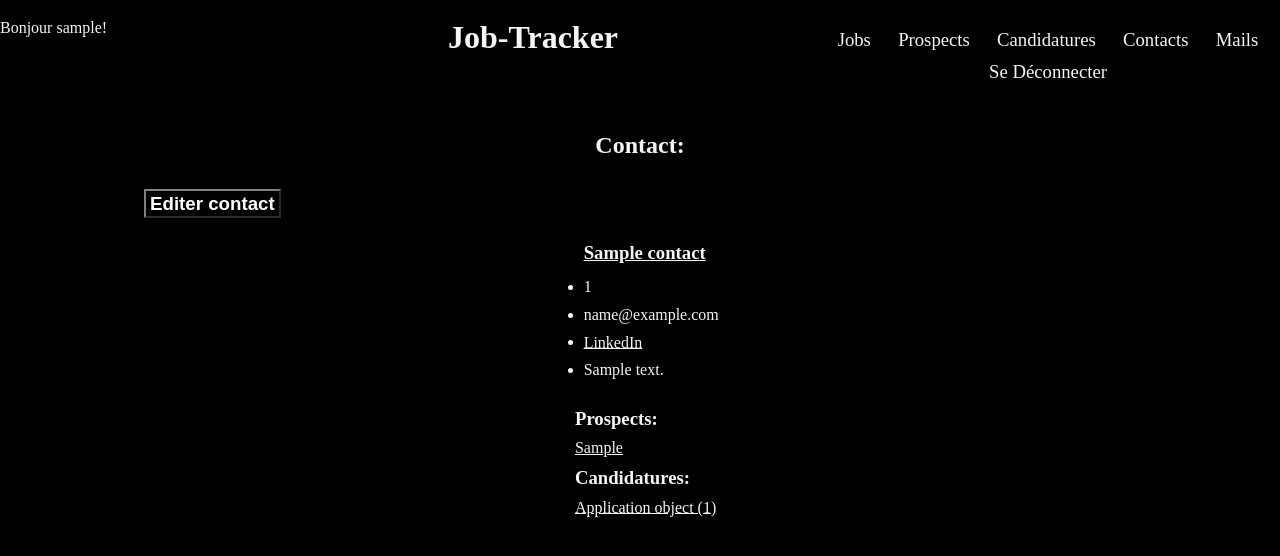
After one commit to XDevant/job_tracker, a Django app: page /jobs/contacts/1/ in a window 1280 px wide. The commit adds this page. Shown: the top 556 px of the page. Run offline with Django 4.2, Linux system fonts and the light colour scheme; a user stored in the database is signed in; tables that the repository leaves empty hold one stand-in row (values such as "Sample post").

Commit message:
nav almost ok between items need to user mail details links in application detail need update mails

```diff
--- a/jobtracker/jobtable/models.py
+++ b/jobtracker/jobtable/models.py
@@ -101,7 +101,7 @@ class Application(models.Model):
         Pole_Emploi = 'Pôle emploi'
         Apec = 'Apec'
         Other = 'Autre'
-        Unknown = 'Inconnue'
+        Unknown = 'Spontanée'
 
     user = models.ForeignKey(
                              to=settings.AUTH_USER_MODEL,
@@ -117,11 +117,9 @@ class Application(models.Model):
     type = models.CharField(max_length=18, default=Type.FULL_CDI, choices=Type.choices)
     source = models.CharField(max_length=16, choices=Source.choices, default=Source.Unknown)
     source_url = models.URLField(max_length=128, null=True)
-    date_first_sent = models.DateField(default=None, null=True)
-    number_sent = models.IntegerField(default=0)
-    date_last_sent = models.DateField(default=None, null=True)
     date_interview = models.DateField(default=None, null=True)
-    comments = models.TextField(max_length=300, null=True)
+    comments = models.TextField(max_length=500, default=None, null=True)
+    notes = models.TextField(max_length=500, default=None, null=True)
     result = models.CharField(choices=Result.choices, max_length=16)
     date_created = models.DateField(auto_now_add=True)
     date_updated = models.DateField(default=None, null=True)
--- a/jobtracker/jobtable/templates/jobtable/application_detail.html
+++ b/jobtracker/jobtable/templates/jobtable/application_detail.html
@@ -12,7 +12,7 @@
     </div>
     <div class="detail">
         {% include 'jobtable/partials/mail_list.html' with object_list=mail_list %}
-        <p><a href="{% url 'mail-create' application.id %}">Contacter</a></p>
+        <p><a href="{% url 'exchange-create' application.id %}">Contacter</a></p>
     </div>
 </article>
 {% endblock content %}
--- a/jobtracker/jobtable/templates/jobtable/application_list.html
+++ b/jobtracker/jobtable/templates/jobtable/application_list.html
@@ -1,7 +1,7 @@
 {% extends 'base.html' %}
 {% block content %}
 <article>
-    <h2>Candidature en cours:</h2>
+    <h2>Candidatures en cours:</h2>
     <div class="header">
         <p><a href="{% url 'application-create' %}">Nouvelle candidature</a></p>
     </div>
--- /dev/null
+++ b/jobtracker/jobtable/templates/jobtable/contact_detail.html
@@ -0,0 +1,26 @@
+{% extends 'base.html' %}
+{% block content %}
+<article class="flux">
+    <h2>Contact:</h2>
+    <div class="header">
+        <p><a href="{% url 'contact-update' contact.id %}">Editer contact</a></p>
+    </div>
+    <div class="detail">
+        {% include 'jobtable/partials/contact.html' with contact=contact %}
+    </div>
+    <div class="links">
+        {% if prospect_list %}
+        <h3>Prospects:</h3>
+        {% for prospect in prospect_list %}
+        <p><a href="{% url 'prospect-detail' prospect.id %}">{{ prospect }}</a></p>
+        {% endfor %}
+        {% endif %}
+        {% if application_list %}
+        <h3>Candidatures:</h3>
+        {% for application in application_list %}
+        <p><a href="{% url 'application-detail' application.id %}">{{ application }}</a></p>
+        {% endfor %}
+        {% endif %}
+    </div>
+</article>
+{% endblock content %}
--- a/jobtracker/jobtable/templates/jobtable/partials/contact.html
+++ b/jobtracker/jobtable/templates/jobtable/partials/contact.html
@@ -1,10 +1,9 @@
 <div class="contacts">
-    <h3>Contacts</h3>
+    <h3><a href="{% url 'contact-detail' contact.id %}">{{ contact.name }}</a></h3>
     <ul>
-        <li>{{ contact.name }}</li>
         <li>{{ contact.tel }}</li>
         <li>{{ contact.email }}</li>
-        <li>{{ contact.linkedin }}</li>
-        <li>{{ contact.name }}</li>
+        <li><a href="{{ contact.linkedin }}">LinkedIn</a></li>
+        <li>{{ contact.comments }}</li>
     </ul>
 </div>
--- a/jobtracker/jobtable/templates/jobtable/partials/contact_list.html
+++ b/jobtracker/jobtable/templates/jobtable/partials/contact_list.html
@@ -3,7 +3,7 @@
     {% if object_list %}
     <ul>
         {% for insider in object_list %}
-        <li>{{ insider.contact.name }}</li>
+        {% include 'jobtable/partials/contact.html' with contact=insider.contact %}
         {% endfor %}
     </ul>
     {% else %}
--- a/jobtracker/jobtable/templates/jobtable/prospect_detail.html
+++ b/jobtracker/jobtable/templates/jobtable/prospect_detail.html
@@ -9,6 +9,6 @@
         {% include 'jobtable/partials/prospect.html' with prospect=prospect %}
         {% include 'jobtable/partials/contact_list.html' with object_list=contact_list %}
     </div>
-    <p><a href="{% url 'contact-create' prospect.id %}">Ajouter contact</a></p>
+    <p><a href="{% url 'insider-create' prospect.id %}">Ajouter contact</a></p>
 </article>
 {% endblock content %}
--- a/jobtracker/jobtable/urls.py
+++ b/jobtracker/jobtable/urls.py
@@ -9,12 +9,18 @@ urlpatterns = [
     path('prospects/<int:pk>/', views.detail_prospect, name='prospect-detail'),
     path('prospects/<int:pk>/delete/', views.delete_prospect, name='delete-prospect'),
     path('prospects/<int:pk>/change/', views.edit_prospect, name='edit-prospect'),
-    path('prospects/<int:pk>/contacts/add/', views.ContactCreateView.as_view(), name='contact-create'),
+    path('prospects/<int:pk>/contacts/add/', views.InsiderCreateView.as_view(), name='insider-create'),
     path('applications/', views.ApplicationListView.as_view(), name='application-list'),
     path('applications/add', views.ApplicationCreateView.as_view(), name='application-create'),
     path('applications/<int:pk>/', views.ApplicationDetailView.as_view(), name='application-detail'),
     path('applications/<int:pk>/change/', views.ApplicationUpdateView.as_view(), name='application-update'),
-    path('applications/<int:pk>/mails/add/', views.MailCreateView.as_view(), name='mail-create'),
+    path('applications/<int:pk>/mails/add/', views.ExchangeCreateView.as_view(), name='exchange-create'),
     path('letters/<int:pk>/', views.LetterDetailView.as_view(), name='letter'),
     path('mailbox/<int:pk>/', views.MailboxView.as_view(), name='mailbox'),
+    path('contacts/', views.ContactListView.as_view(), name='contact-list'),
+    path('contacts/<int:pk>/', views.ContactDetailView.as_view(), name='contact-detail'),
+    path('contacts/<int:pk>/change/', views.ContactUpdateView.as_view(), name='contact-update'),
+    path('mails/', views.MailListView.as_view(), name='mail-list'),
+    path('mails/<int:pk>/', views.MailDetailView.as_view(), name='mail-detail'),
+    path('mails/<int:pk>/change/', views.MailUpdateView.as_view(), name='mail-update'),
 ]
--- a/jobtracker/jobtable/views.py
+++ b/jobtracker/jobtable/views.py
@@ -137,19 +137,18 @@ class ApplicationCreateView(CreateView):
 
 class ApplicationUpdateView(UpdateView):
     model = Application
-    fields = ['name']
+    fields = ['job', 'source', 'source_url', 'type', 'comments', 'notes', 'result']
     template_name_suffix = '_update_form'
+
+    def get_success_url(self):
+        return reverse('application-detail', kwargs={'pk': self.kwargs["pk"]})
 
 
 class ApplicationDeleteView(UpdateView):
     model = Application
 
 
-class ContactListView(ListView):
-    model = Contact
-
-
-class ContactCreateView(CreateView):
+class InsiderCreateView(CreateView):
     model = Contact
     fields = ['email', 'name', 'tel', 'linkedin', 'comments']
 
@@ -168,11 +167,35 @@ class ContactCreateView(CreateView):
         return super().form_valid(form)
 
 
-class MailListView(ListView):
-    model = Mail
+class ContactListView(ListView):
+    model = Contact
 
 
-class MailCreateView(CreateView):
+class ContactCreateView(CreateView):
+    model = Contact
+
+
+class ContactDetailView(DetailView):
+    model = Contact
+
+    def get_context_data(self, **kwargs):
+        context = super().get_context_data(**kwargs)
+        prospect_list = Insider.objects.filter(contact_id=self.kwargs['pk'])
+        context['prospect_list'] = [insider.prospect for insider in prospect_list]
+        context['application_list'] = Application.objects.filter(prospect__in=context['prospect_list'])
+        return context
+
+
+class ContactUpdateView(UpdateView):
+    model = Contact
+    fields = ['email', 'name', 'tel', 'linkedin', 'comments']
+    template_name_suffix = '_update_form'
+
+    def get_success_url(self, *args, **kwargs):
+        return reverse('contact-detail', kwargs={'pk': self.kwargs["pk"]})
+
+
+class ExchangeCreateView(CreateView):
     model = Mail
     fields = ['contact', 'greet', 'you', 'me', 'us', 'salute', 'is_mail', 'sent']
 
@@ -189,6 +212,35 @@ class MailCreateView(CreateView):
     def form_valid(self, form):
         form.instance.user = self.request.user
         return super().form_valid(form)
+
+
+class MailListView(ListView):
+    model = Mail
+
+
+class MailCreateView(CreateView):
+    model = Mail
+
+
+class MailDetailView(DetailView):
+    model = Mail
+
+    def get_context_data(self, **kwargs):
+        context = super().get_context_data(**kwargs)
+        application_list = Exchange.objects.filter(mail_id=self.kwargs['pk'])
+        print(application_list)
+        context['application_list'] = [exchange.application for exchange in application_list]
+        context['exchange_list'] = Exchange.objects.filter(application__in=context['application_list'])
+        return context
+
+
+class MailUpdateView(UpdateView):
+    model = Mail
+    fields = ['contact', 'greet', 'you', 'me', 'us', 'salute', 'is_mail', 'sent']
+    template_name_suffix = '_update_form'
+
+    def get_success_url(self, *args, **kwargs):
+        return reverse('mail-detail', kwargs={'pk': self.kwargs["pk"]})
 
 
 class LetterDetailView(DetailView):
--- a/jobtracker/templates/partials/nav.html
+++ b/jobtracker/templates/partials/nav.html
@@ -1,5 +1,8 @@
 <nav>
     <ul>
+        <li>
+            <a href="{% url 'jobs' %}">Jobs</a>
+        </li>
         <li>
             <a href="{% url 'list-prospects' %}">Prospects</a>
         </li>
@@ -7,7 +10,10 @@
             <a href="{% url 'application-list' %}">Candidatures</a>
         </li>
         <li>
-            <a href="{% url 'jobs' %}">Jobs</a>
+            <a href="{% url 'contact-list' %}">Contacts</a>
+        </li>
+        <li>
+            <a href="{% url 'mail-list' %}">Mails</a>
         </li>
         <li>
             <a href="{% url 'logout' %}">Se Déconnecter</a>
```
Also changed, not shown: jobtracker/jobtable/admin.py (+30 -5 lines), jobtracker/jobtable/templates/jobtable/application_update_form.html (added, +15 -0 lines), jobtracker/jobtable/templates/jobtable/contact_list.html (added, +18 -0 lines), jobtracker/jobtable/templates/jobtable/contact_update_form.html (added, +15 -0 lines), jobtracker/jobtable/templates/jobtable/mail_detail.html (added, +26 -0 lines), jobtracker/jobtable/templates/jobtable/mail_list.html (added, +18 -0 lines), jobtracker/jobtable/templates/jobtable/partials/mail.html (added, +15 -0 lines).
